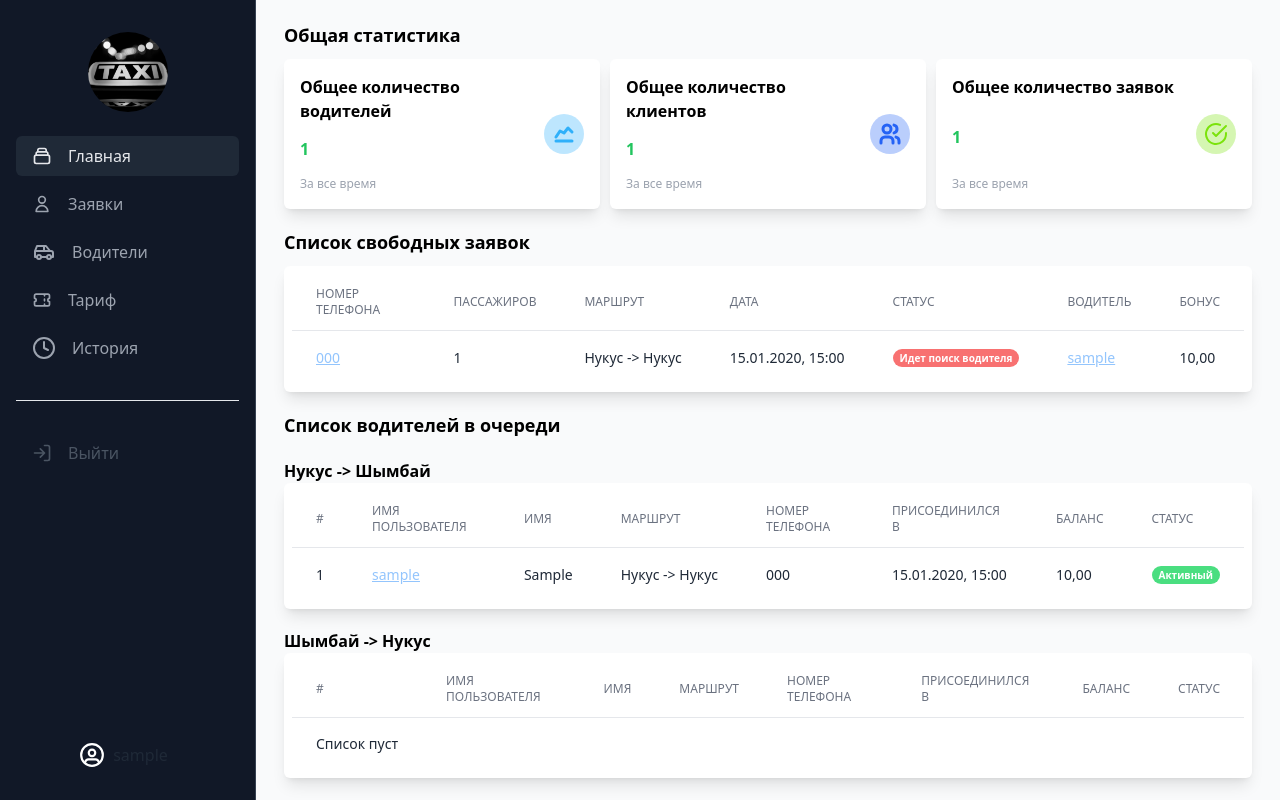
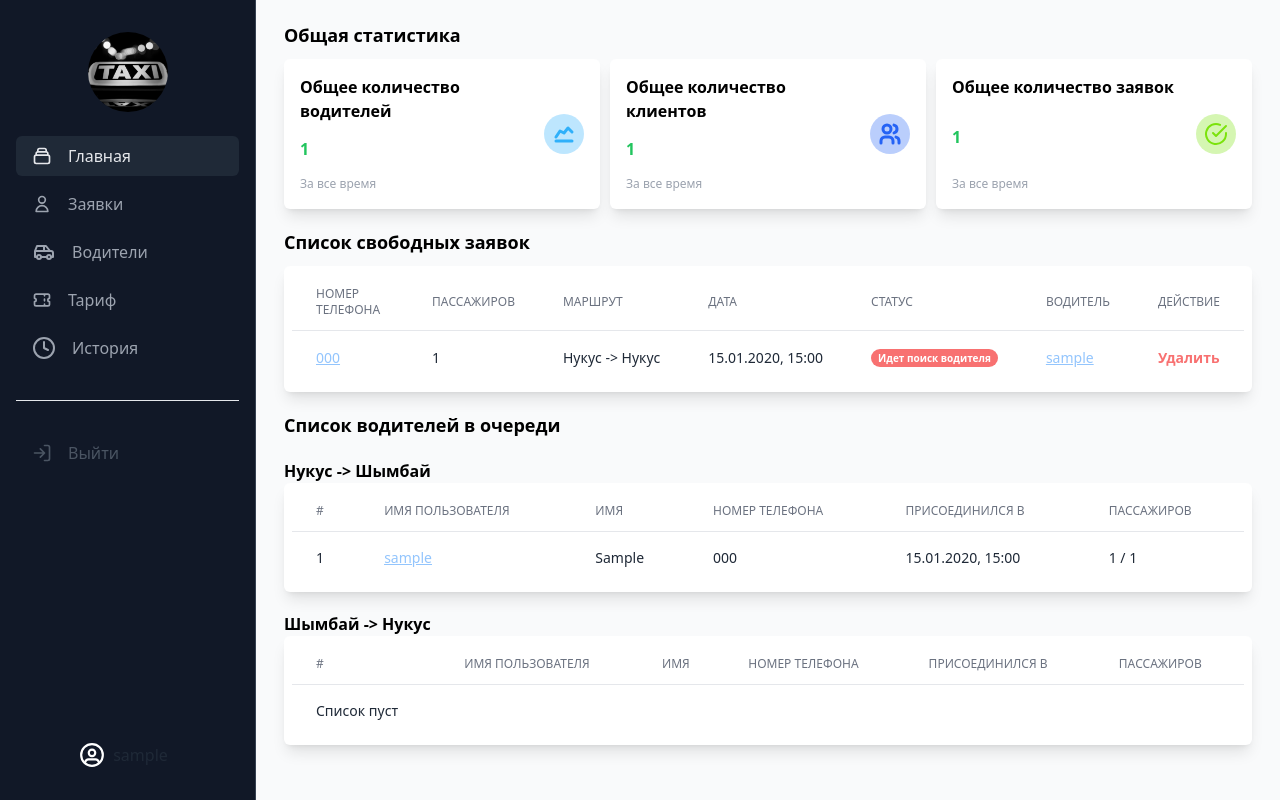
Before and after one commit to polatbeknazarov/taxi_app, a Django app: page / in a window 1280 px wide. Run offline with Django 5.2, Linux system fonts and the light colour scheme; a user stored in the database is signed in; tables that the repository leaves empty hold one stand-in row (values such as "Sample post"); style sheets or scripts are compiled from the project's sources; parts of the project's set-up code (start-up, migrations or seed data) failed here and were passed over; some libraries are stand-ins or nearby versions.

Commit message:
fix errors

```diff
--- a/dispatcher/templates/dispatcher/drivers.html
+++ b/dispatcher/templates/dispatcher/drivers.html
@@ -100,7 +100,7 @@
             {% for driver in drivers_list %}
             <tr>
                 <td class="px-6 py-4 whitespace-nowrap text-sm font-medium text-blue-300 underline"><a
-                        href="{% url 'driver_details' driver.pk %}">{{ driver.driver }}</a></td>
+                        href="{% url 'driver_details' driver.driver.pk %}">{{ driver.driver }}</a></td>
                 <td class="px-6 py-4 whitespace-nowrap text-sm font-medium text-gray-800">{{ driver.driver.first_name|truncatechars:15 }}</td>
                 <td class="px-6 py-4 whitespace-nowrap text-sm font-medium text-gray-800">
                     {% if driver.from_city == 'NK' %}Нукус{% else %}Шымбай{% endif %} -> {% if driver.to_city == 'NK' %}Нукус{% else %}Шымбай{% endif %}
--- a/dispatcher/templates/dispatcher/history.html
+++ b/dispatcher/templates/dispatcher/history.html
@@ -23,7 +23,7 @@
             {% for i in data %}
             <tr>
                 <td class="px-6 py-4 whitespace-nowrap text-sm font-medium text-blue-300 underline">
-                    <a href="{% url 'driver_details' i.pk %}">{{ i.driver }}</a>
+                    <a href="{% url 'driver_details' i.driver.pk %}">{{ i.driver }}</a>
                 </td>
                 <td class="px-6 py-4 whitespace-nowrap text-sm font-medium {% if i.transaction == '+' %}text-green-500{% else %}text-red-500{% endif %}">{{i.transaction}}{{ i.amount }}</td>
                 <td class="px-6 py-4 whitespace-nowrap text-sm font-medium text-gray-800">{{ i.created_at|date:"d.m.Y, H:i" }}</td>
--- a/dispatcher/templates/dispatcher/index.html
+++ b/dispatcher/templates/dispatcher/index.html
@@ -80,7 +80,7 @@
                     Дата</th>
                 <th scope="col" class="px-6 py-3 text-start text-xs font-medium uppercase text-gray-500">Статус</th>
                 <th scope="col" class="px-6 py-3 text-start text-xs font-medium uppercase text-gray-500">Водитель</th>
-                <th scope="col" class="px-6 py-3 text-start text-xs font-medium uppercase text-gray-500">Бонус</th>
+                <th scope="col" class="px-6 py-3 text-start text-xs font-medium uppercase text-gray-500">Действие</th>
             </tr>
         </thead>
         <tbody class="divide-y divide-gray-200">
@@ -106,7 +106,9 @@
                         Не найден
                     {% endif %}
                 </td>
-                <td class="px-6 py-4 whitespace-nowrap text-sm font-medium text-gray-800">{{ order.client.balance }}</td>
+                <td class="px-6 py-4 whitespace-nowrap text-sm font-bold text-red-400">
+                    <a href="{% url "order_delete" order.pk %}">Удалить</a>
+                </td>
             </tr>
             {% endfor %}
             {% else %}
@@ -167,17 +169,12 @@
                     пользователя</th>
                 <th scope="col" class="px-6 py-3 text-start text-xs font-medium uppercase text-gray-500">Имя
                 </th>
-                <th scope="col" class="px-6 py-3 text-start text-xs font-medium uppercase text-gray-500">
-                    Маршрут
-                </th>
                 <th scope="col" class="px-6 py-3 text-start text-xs font-medium uppercase text-gray-500">Номер
                     телефона</th>
                 <th scope="col" class="px-6 py-3 text-start text-xs font-medium uppercase text-gray-500">
                     Присоединился в</th>
                 <th scope="col" class="px-6 py-3 text-start text-xs font-medium uppercase text-gray-500">
-                    Баланс</th>
-                <th scope="col" class="px-6 py-3 text-start text-xs font-medium uppercase text-gray-500">
-                    Статус</th>
+                    Пассажиров</th>
             </tr>
         </thead>
         <tbody class="divide-y divide-gray-200">
@@ -188,23 +185,12 @@
                 <td class="px-6 py-4 whitespace-nowrap text-sm font-medium text-gray-800">
                     {{ forloop.counter }}
                 </td>
-                <td class="px-6 py-4 whitespace-nowrap text-sm font-medium text-blue-300 underline">
-                    <a href="{% url 'driver_details' driver.pk %}">{{ driver.driver }}</a>
-                </td>
+                <td class="px-6 py-4 whitespace-nowrap text-sm font-medium text-blue-300 underline"><a
+                        href="{% url 'driver_details' driver.driver.pk %}">{{ driver.driver }}</a></td>
                 <td class="px-6 py-4 whitespace-nowrap text-sm font-medium text-gray-800">{{ driver.driver.first_name|truncatechars:15 }}</td>
-                <td class="px-6 py-4 whitespace-nowrap text-sm font-medium text-gray-800">
-                    {% if driver.from_city == 'NK' %}Нукус{% else %}Шымбай{% endif %} -> {% if driver.to_city == 'NK' %}Нукус{% else %}Шымбай{% endif %}
-                </td>
                 <td class="px-6 py-4 whitespace-nowrap text-sm font-medium text-gray-800">{{ driver.driver.phone_number }}</td>
                 <td class="px-6 py-4 whitespace-nowrap text-sm font-medium text-gray-800">{{ driver.joined_at|date:"d.m.Y, H:i" }}</td>
-                <td class="px-6 py-4 whitespace-nowrap text-sm font-medium text-gray-800">{{ driver.driver.balance }}
-                </td>
-                <td class="px-6 py-4 whitespace-nowrap text-sm font-medium text-gray-800">
-                    <span
-                        class="text-[10px] px-[7px] py-[2px] rounded-full {% if driver.status %}bg-green-400{% else %}bg-red-500{% endif %} text-white font-semibold">
-                        {% if driver.status %}Активный{% else %}Не активный{% endif %}
-                    </span>
-                </td>
+                <td class="px-6 py-4 whitespace-nowrap text-sm font-medium text-gray-800">{{ driver.passengers }} / {{ driver.passengers_required }}</td>
             </tr>
             {% endfor %}
             {% else %}
@@ -229,17 +215,12 @@
                     пользователя</th>
                 <th scope="col" class="px-6 py-3 text-start text-xs font-medium uppercase text-gray-500">Имя
                 </th>
-                <th scope="col" class="px-6 py-3 text-start text-xs font-medium uppercase text-gray-500">
-                    Маршрут
-                </th>
                 <th scope="col" class="px-6 py-3 text-start text-xs font-medium uppercase text-gray-500">Номер
                     телефона</th>
                 <th scope="col" class="px-6 py-3 text-start text-xs font-medium uppercase text-gray-500">
                     Присоединился в</th>
                 <th scope="col" class="px-6 py-3 text-start text-xs font-medium uppercase text-gray-500">
-                    Баланс</th>
-                <th scope="col" class="px-6 py-3 text-start text-xs font-medium uppercase text-gray-500">
-                    Статус</th>
+                    Пассажиров</th>
             </tr>
         </thead>
         <tbody class="divide-y divide-gray-200">
@@ -251,21 +232,11 @@
                     {{ forloop.counter }}
                 </td>
                 <td class="px-6 py-4 whitespace-nowrap text-sm font-medium text-blue-300 underline"><a
-                        href="{% url 'driver_details' driver.pk %}">{{ driver.driver }}</a></td>
+                        href="{% url 'driver_details' driver.driver.pk %}">{{ driver.driver }}</a></td>
                 <td class="px-6 py-4 whitespace-nowrap text-sm font-medium text-gray-800">{{ driver.driver.first_name|truncatechars:15 }}</td>
-                <td class="px-6 py-4 whitespace-nowrap text-sm font-medium text-gray-800">
-                    {% if driver.from_city == 'NK' %}Нукус{% else %}Шымбай{% endif %} -> {% if driver.to_city == 'NK' %}Нукус{% else %}Шымбай{% endif %}
-                </td>
                 <td class="px-6 py-4 whitespace-nowrap text-sm font-medium text-gray-800">{{ driver.driver.phone_number }}</td>
                 <td class="px-6 py-4 whitespace-nowrap text-sm font-medium text-gray-800">{{ driver.joined_at|date:"d.m.Y, H:i" }}</td>
-                <td class="px-6 py-4 whitespace-nowrap text-sm font-medium text-gray-800">{{ driver.driver.balance }}
-                </td>
-                <td class="px-6 py-4 whitespace-nowrap text-sm font-medium text-gray-800">
-                    <span
-                        class="text-[10px] px-[7px] py-[2px] rounded-full {% if driver.status %}bg-green-400{% else %}bg-red-500{% endif %} text-white font-semibold">
-                        {% if driver.status %}Активный{% else %}Не активный{% endif %}
-                    </span>
-                </td>
+                <td class="px-6 py-4 whitespace-nowrap text-sm font-medium text-gray-800">{{ driver.passengers }} / {{ driver.passengers_required }}</td>
             </tr>
             {% endfor %}
             {% else %}
--- a/dispatcher/urls.py
+++ b/dispatcher/urls.py
@@ -19,6 +19,7 @@
 
     path('orders/', views.orders, name='orders'),
     path('orders/<int:pk>/', views.order_details, name='order_details'),
+    path('orders/delete/<int:pk>/', views.order_delete, name='order_delete'),
 
     path('pricing/', views.pricing, name='pricing'),
     path('history/', views.history, name='history'),
--- a/dispatcher/views.py
+++ b/dispatcher/views.py
@@ -59,7 +59,7 @@
             address = request.POST.get('address')
             order_type = request.POST.get('order_type')
             passengers_count = int(request.POST.get(
-                'passengers')) if order_type == 'package' else 0
+                'passengers')) if order_type == 'regular' else 0
 
             client, created = Client.objects.get_or_create(
                 phone_number=request.POST.get('phone_number')
@@ -94,7 +94,7 @@
                         if count == 1:
                             client.balance += float(10000)
                         else:
-                            client.balance += pricing.order_bonus
+                            client.balance += pricing_data.order_bonus
 
                         driver.passengers += passengers_count
                         user = User.objects.get(pk=driver.driver.pk)
@@ -164,10 +164,22 @@
             client.balance -= amount
             client.save(update_fields=['balance'])
 
-            messages.success(request, f'Баланс успешно изменено.')
+            messages.success(request, 'Баланс успешно изменено.')
             return redirect('index')
 
     return render(request, 'dispatcher/order_details.html', {'client': client})
+
+
+@staff_member_required(login_url='login/')
+def order_delete(request, pk):
+    try:
+        Order.objects.get(pk=pk).delete()
+
+        messages.success(request, 'Заявка успешно удалена.')
+        return redirect('index')
+    except Exception as e:
+        messages.success(request, 'Произошла ошибка. Попробуйте еще раз.')
+        return redirect('index')
 
 
 @staff_member_required(login_url='login/')
@@ -203,7 +215,8 @@
 
 @staff_member_required(login_url='login/')
 def driver_details(request, pk):
-    driver = Line.objects.get(pk=pk)
+    user = User.objects.get(pk=pk)
+    driver = Line.objects.get(driver=user)
 
     if request.method == 'POST':
         form = DriverChangeForm(
--- a/line/serializers.py
+++ b/line/serializers.py
@@ -21,6 +21,9 @@
             'car_brand',
             'passengers',
             'passengers_required',
+            'from_city',
+            'to_city',
+            'status',
             'joined_at',
         )
 
```
Also changed, not shown: core/settings.py (+14 -7 lines), line/consumers.py (+6 -9 lines), users/serializers.py (+0 -11 lines).
